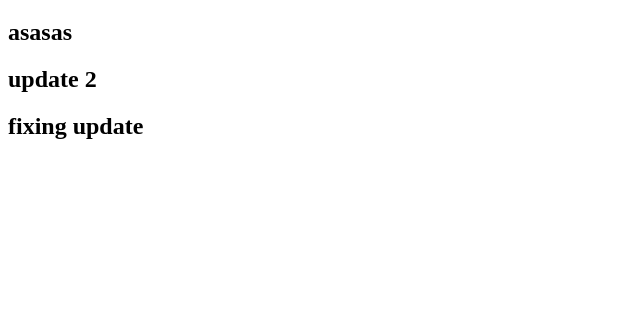
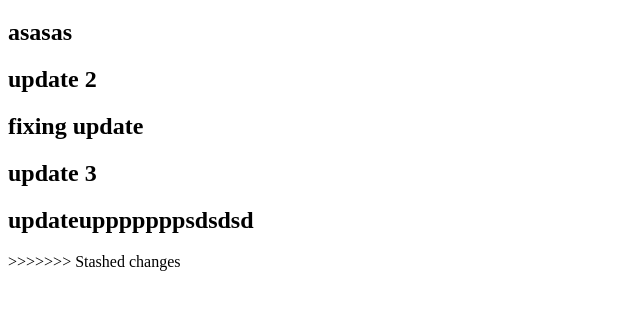
Before and after one commit to ghaith060/TestGithub2, a plain HTML site: page teeeest.html in a window 1280 px wide. Shown: the part 61-370 px from the top of the page, without its empty margins (0-640 px from the left). Drawn offline with Linux system fonts and the light colour scheme.

Commit message:
fix after stash

```diff
--- a/teeeest.html
+++ b/teeeest.html
@@ -13,7 +13,10 @@
 <h2>update 2</h2>
 
 <h2>fixing update</h2>
+<h2>update 3</h2>
 
+<h2>updateupppppppsdsdsd </h2>
+>>>>>>> Stashed changes
 </body>
 
 </html>
```
